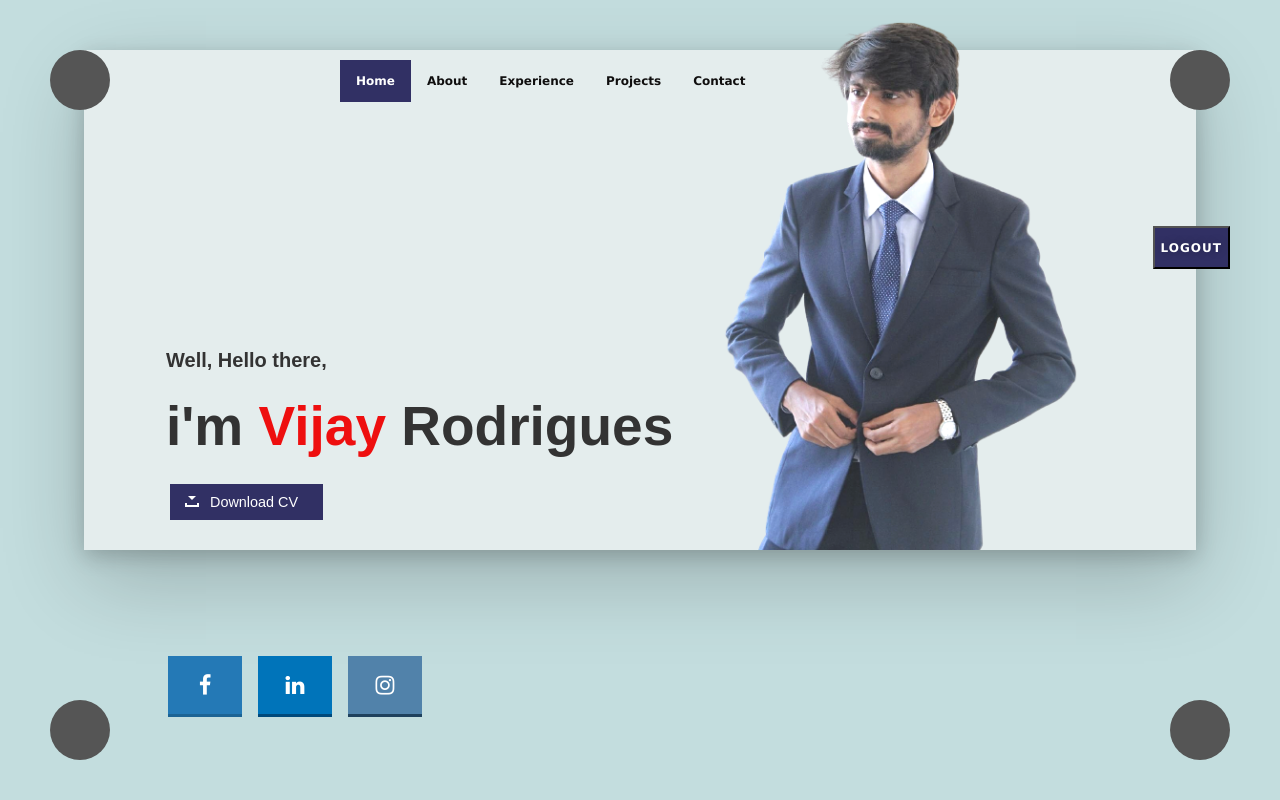
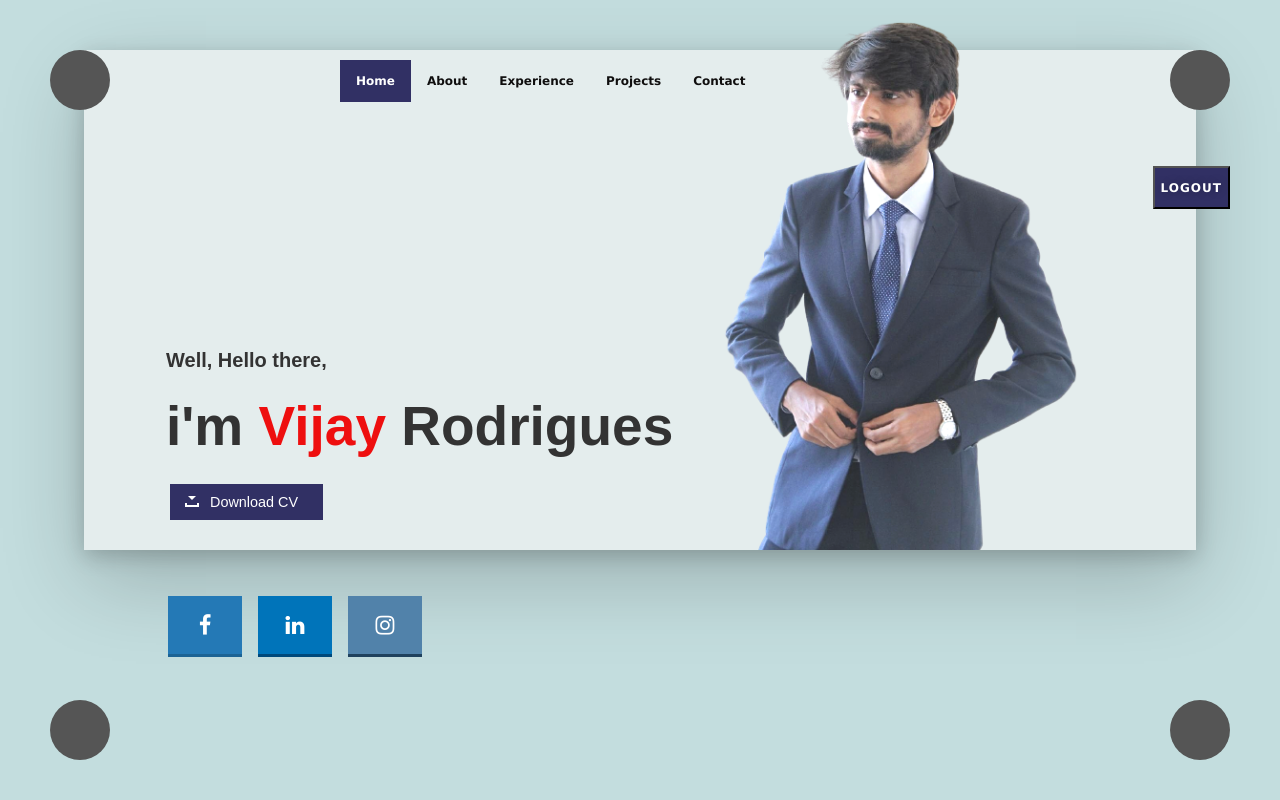
Before and after one commit to VijayRodrigues/pers-proj-app, a Flask app: template templates/profile.html in a window 1280 px wide. Run offline with Flask 2, Linux system fonts and the light colour scheme; the template is opened without the code that fills it, so the values that code supplies are empty; some libraries are stand-ins or nearby versions; some web fonts are replaced.

Commit message:
Update style_prof.css

```diff
--- a/static/style_prof.css
+++ b/static/style_prof.css
@@ -116,7 +116,7 @@
 #cont_id{
   position: absolute;
   left: 160px;
-  bottom: 70px;
+  bottom: 130px;
 }
 
 
```
